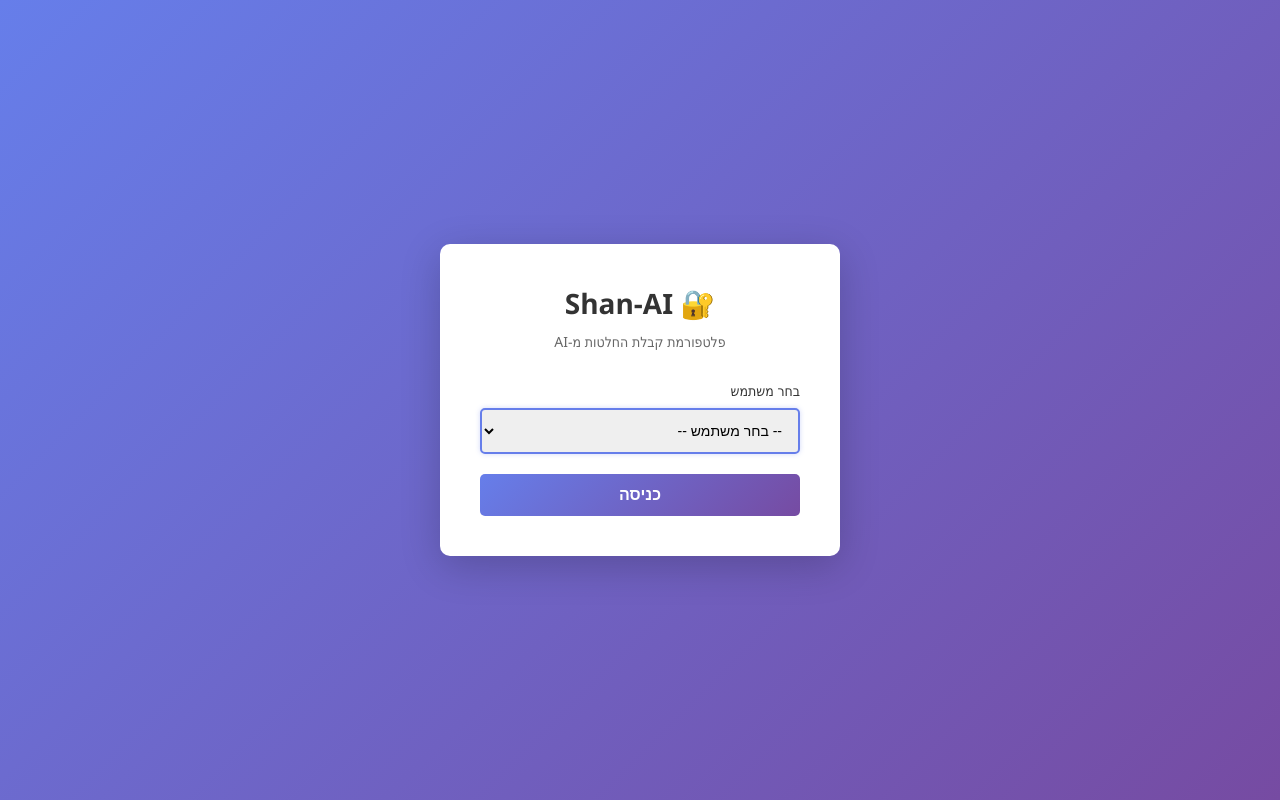
After one commit to livyaron/shan-ai, a FastAPI app: template app/templates/login.html in a window 1280 px wide. The commit adds this page. Run offline with FastAPI, Linux system fonts and the light colour scheme; the template is opened without the code that fills it, so the values that code supplies are empty; parts of the project's set-up code (start-up, migrations or seed data) failed here and were passed over.

Commit message:
Add login system: JWT auth, bcrypt passwords, login page, logout, current user display

```diff
--- a/app/main.py
+++ b/app/main.py
@@ -1,7 +1,9 @@
 from fastapi import FastAPI
-from fastapi.responses import JSONResponse
+from fastapi.responses import JSONResponse, RedirectResponse
+from fastapi.requests import Request
 from sqlalchemy.ext.asyncio import AsyncSession
 import logging
+import asyncio
 from app.config import settings
 
 logging.basicConfig(
@@ -10,13 +12,17 @@ logging.basicConfig(
 )
 from app.database import engine, get_db_session
 from app.models import Base
-from app.routers import auth, telegram, dashboard
+from app.routers import auth, telegram, dashboard, login
 from app.routers.dashboard import profile_router
 from fastapi.templating import Jinja2Templates
 from app.services.telegram_polling import telegram_bot
 from app.services.feedback_service import run_feedback_scheduler
+import asyncio
 
 logger = logging.getLogger(__name__)
+
+# Global state to prevent multiple polling instances
+_polling_task = None
 
 app = FastAPI(
     title=settings.PROJECT_NAME,
@@ -26,6 +32,7 @@ app = FastAPI(
 
 # Register routers
 app.include_router(auth.router)
+app.include_router(login.router)
 app.include_router(telegram.router)
 app.include_router(dashboard.router)
 app.include_router(profile_router)
@@ -33,7 +40,9 @@ app.include_router(profile_router)
 @app.on_event("startup")
 async def startup():
     """Initialize database tables and start Telegram bot polling."""
-    import asyncio
+    global _polling_task
+    from app.utils.migrations import migrate_user_passwords
+
     # Retry DB connection up to 10 times (Railway internal DNS may take a moment)
     for attempt in range(10):
         try:
@@ -50,12 +59,21 @@ async def startup():
                 print(f"DB connection failed after 10 attempts: {e}")
                 raise
 
+    # Migrate user passwords (set default for users without password_hash)
+    try:
+        from app.database import async_session_maker
+        async with async_session_maker() as session:
+            await migrate_user_passwords(session)
+    except Exception as e:
+        print(f"Warning: User password migration failed: {e}")
+
     # Start Telegram bot polling in the background
     try:
         await telegram_bot.initialize()
         print("Telegram bot initialized.")
+
         # Start polling in background task
-        asyncio.create_task(telegram_bot.start_polling())
+        _polling_task = asyncio.create_task(telegram_bot.start_polling())
         print("Telegram bot polling started in background.")
 
         # Start 48-hour feedback scheduler
@@ -65,13 +83,43 @@ async def startup():
         print(f"Warning: Telegram bot polling failed to start: {e}")
         logger.error(f"Telegram bot startup error: {e}")
 
+@app.on_event("shutdown")
+async def shutdown():
+    """Gracefully stop the Telegram bot polling."""
+    global _polling_task
+    try:
+        # Signal polling to stop
+        await telegram_bot.stop_polling()
+
+        # Wait for polling task to finish (with timeout)
+        if _polling_task and not _polling_task.done():
+            try:
+                await asyncio.wait_for(_polling_task, timeout=5)
+            except asyncio.TimeoutError:
+                print("Polling task did not stop in 5 seconds, cancelling...")
+                _polling_task.cancel()
+                try:
+                    await _polling_task
+                except asyncio.CancelledError:
+                    pass
+            except asyncio.CancelledError:
+                pass
+
+        print("Telegram bot stopped.")
+    except Exception as e:
+        print(f"Error stopping bot: {e}")
+        logger.error(f"Telegram bot shutdown error: {e}")
+
+
 @app.get("/")
-async def root():
-    return {
-        "message": "Shan-AI Decision Intelligence Platform",
-        "status": "running",
-        "version": settings.PROJECT_VERSION
-    }
+async def root(request: Request):
+    """Redirect to login or dashboard depending on authentication."""
+    from app.routers.login import verify_token
+
+    token = request.cookies.get("access_token")
+    if token and verify_token(token):
+        return RedirectResponse(url="/dashboard", status_code=303)
+    return RedirectResponse(url="/login", status_code=303)
 
 @app.get("/health")
 async def health_check():
--- a/app/models.py
+++ b/app/models.py
@@ -43,6 +43,7 @@ class User(Base):
     id = Column(Integer, primary_key=True, index=True)
     telegram_id = Column(BigInteger, unique=True, index=True, nullable=True)
     username = Column(String(255), unique=True, index=True)
+    password_hash = Column(String(255), nullable=False, default="$2b$12$KIXxPfIPJ0hwi0pYjZlVBe82rJmDreXxB0E8hSXIWkIV9O8Y3bPha")  # default: bcrypt("1234")
     role = Column(Enum(RoleEnum), nullable=True, default=None)
     email = Column(String(255), nullable=True)
     registration_code = Column(String(10), unique=True, nullable=True, index=True)
--- a/app/templates/dashboard.html
+++ b/app/templates/dashboard.html
@@ -41,6 +41,10 @@
         <a href="/dashboard/decisions" class="nav-link" style="color:#8b9cf4 !important;">📋 החלטות</a>
         <a href="/dashboard/users" class="nav-link" style="color:#8b9cf4 !important;">👥 משתמשים</a>
         <span class="text-muted small">עודכן: {{ now().strftime("%d/%m/%Y %H:%M") if now else "" }}</span>
+        <div class="d-flex align-items-center gap-2 border-right ps-3" style="border-right: 1px solid #2d3047; padding-right: 15px;">
+            <span class="text-muted">👤 {{ current_user.username }}</span>
+            <a href="/logout" class="nav-link text-muted small" style="color:#dc3545 !important;">🚪 התנתקות</a>
+        </div>
     </div>
 </nav>
 
--- a/app/templates/decisions.html
+++ b/app/templates/decisions.html
@@ -60,6 +60,8 @@
         <a href="/dashboard/" class="nav-link d-inline ms-3">📊 דשבורד</a>
         <a href="/dashboard/decisions" class="nav-link d-inline ms-3 fw-bold">📋 החלטות</a>
         <a href="/dashboard/users" class="nav-link d-inline ms-3">👥 משתמשים</a>
+        <span class="text-muted small ms-3">👤 {{ current_user.username }}</span>
+        <a href="/logout" class="nav-link d-inline ms-3" style="color:#dc3545 !important;">🚪 התנתקות</a>
     </div>
 </nav>
 
--- /dev/null
+++ b/app/templates/login.html
@@ -0,0 +1,139 @@
+<!DOCTYPE html>
+<html dir="rtl" lang="he">
+<head>
+    <meta charset="UTF-8">
+    <meta name="viewport" content="width=device-width, initial-scale=1.0">
+    <title>ログイン - Shan-AI</title>
+    <style>
+        * {
+            margin: 0;
+            padding: 0;
+            box-sizing: border-box;
+        }
+        body {
+            font-family: 'Segoe UI', Tahoma, Geneva, Verdana, sans-serif;
+            background: linear-gradient(135deg, #667eea 0%, #764ba2 100%);
+            min-height: 100vh;
+            display: flex;
+            justify-content: center;
+            align-items: center;
+            padding: 20px;
+        }
+        .login-container {
+            background: white;
+            border-radius: 10px;
+            box-shadow: 0 10px 40px rgba(0, 0, 0, 0.2);
+            width: 100%;
+            max-width: 400px;
+            padding: 40px;
+        }
+        .login-header {
+            text-align: center;
+            margin-bottom: 30px;
+        }
+        .login-header h1 {
+            font-size: 28px;
+            color: #333;
+            margin-bottom: 10px;
+        }
+        .login-header p {
+            color: #666;
+            font-size: 14px;
+        }
+        .form-group {
+            margin-bottom: 20px;
+        }
+        label {
+            display: block;
+            margin-bottom: 8px;
+            color: #333;
+            font-weight: 500;
+            font-size: 14px;
+        }
+        input[type="text"],
+        input[type="password"],
+        select {
+            width: 100%;
+            padding: 12px;
+            border: 2px solid #e0e0e0;
+            border-radius: 5px;
+            font-size: 14px;
+            transition: border-color 0.3s;
+        }
+        input[type="text"]:focus,
+        input[type="password"]:focus,
+        select:focus {
+            outline: none;
+            border-color: #667eea;
+            box-shadow: 0 0 5px rgba(102, 126, 234, 0.3);
+        }
+        .login-button {
+            width: 100%;
+            padding: 12px;
+            background: linear-gradient(135deg, #667eea 0%, #764ba2 100%);
+            color: white;
+            border: none;
+            border-radius: 5px;
+            font-size: 16px;
+            font-weight: 600;
+            cursor: pointer;
+            transition: transform 0.2s, box-shadow 0.2s;
+        }
+        .login-button:hover {
+            transform: translateY(-2px);
+            box-shadow: 0 5px 20px rgba(102, 126, 234, 0.4);
+        }
+        .login-button:active {
+            transform: translateY(0);
+        }
+        .error-message {
+            background: #fee;
+            color: #c33;
+            padding: 12px;
+            border-radius: 5px;
+            margin-bottom: 20px;
+            border-right: 4px solid #c33;
+            font-size: 14px;
+        }
+        .default-password {
+            background: #f0f4ff;
+            padding: 12px;
+            border-radius: 5px;
+            margin-top: 20px;
+            border-right: 4px solid #667eea;
+            font-size: 13px;
+            color: #555;
+        }
+        .default-password strong {
+            color: #667eea;
+        }
+    </style>
+</head>
+<body>
+    <div class="login-container">
+        <div class="login-header">
+            <h1>🔐 Shan-AI</h1>
+            <p>פלטפורמת קבלת החלטות מ-AI</p>
+        </div>
+
+        {% if error %}
+        <div class="error-message">
+            ⚠️ {{ error }}
+        </div>
+        {% endif %}
+
+        <form method="post">
+            <div class="form-group">
+                <label for="user_id">בחר משתמש</label>
+                <select id="user_id" name="user_id" required autofocus>
+                    <option value="">-- בחר משתמש --</option>
+                    {% for user in users %}
+                    <option value="{{ user.id }}">{{ user.username }} ({{ user.role or 'בחיקוק' }})</option>
+                    {% endfor %}
+                </select>
+            </div>
+            <button type="submit" class="login-button">כניסה</button>
+        </form>
+    </div>
+</body>
+</html>
--- /dev/null
+++ b/app/utils/__init__.py
@@ -0,0 +1 @@
+"""Utilities package."""
--- a/requirements.txt
+++ b/requirements.txt
@@ -18,3 +18,5 @@ pgvector==0.2.4
 psycopg2-binary==2.9.9
 alembic==1.13.1
 requests==2.31.0
+passlib[bcrypt]>=1.7.4
+python-jose[cryptography]>=3.3.0
```
Also changed, not shown: app/routers/login.py (added, +83 -0 lines), app/utils/auth.py (added, +17 -0 lines), app/utils/migrations.py (added, +25 -0 lines), app/utils/session.py (added, +32 -0 lines).
